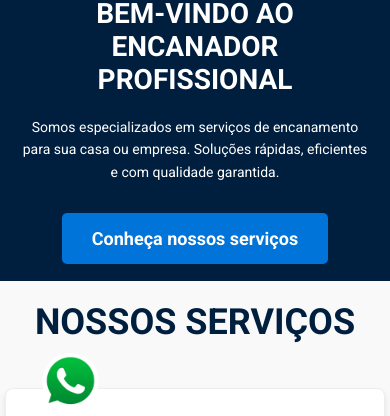
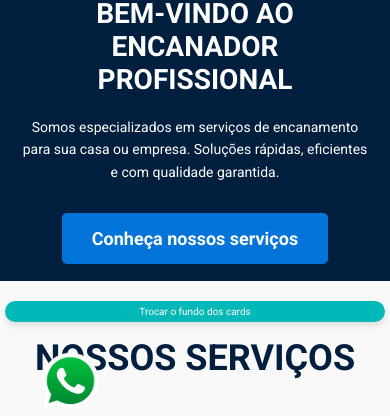
Before and after one commit to luiznascimentodev/prova-web-basico-faculdade, a plain HTML site: page index.html in a window 390 px wide. Shown: the part 384-800 px from the top of the page. Drawn offline with Linux system fonts and the light colour scheme.

Commit message:
Melhoria-botão-index

```diff
--- a/index.html
+++ b/index.html
@@ -36,6 +36,7 @@
     <!-- Conteúdo Principal -->
     <main>
         <section class="banner">
+
             <img src="./assets/banner.png" alt="banner de encanamento" loading="lazy">
         </section>
 
@@ -46,6 +47,7 @@
         </section>
 
         <section class="cards">
+            <button id="changeBG" class="btn">Trocar o fundo dos cards</button>
             <h2>Nossos Serviços</h2>
 
             <div class="card">
@@ -68,8 +70,9 @@
                 <img src="./assets/preventiva.jpg" alt="Manutenção Preventiva" loading="lazy">
                 <p>Oferecemos serviços de manutenção preventiva para evitar problemas futuros, como vazamentos e obstruções, aumentando a vida útil do seu sistema hidráulico.</p>
             </div>
-            <button id="changeBG" class="btn">Trocar o fundo dos cards</button>
+
         </section>
+
 
 
     </main>
--- a/style.css
+++ b/style.css
@@ -982,22 +982,44 @@ form button:hover {
 
   #changeBG {
 
-    padding: 5px 10px; /* Reduzindo o tamanho do botão */
-    background-color: #004aad; /* Cor de fundo (verde água) */
+    right: 20px; /* Distância do botão para a direita */
+    padding: 8px 15px; /* Tamanho do botão */
+    background-color: #00b8b8; /* Cor de fundo */
     color: white; /* Cor do texto */
-    border: none; /* Remove a borda padrão */
+    border: none; /* Sem bordas */
     border-radius: 15px; /* Bordas arredondadas */
-    font-size: 12px; /* Tamanho da fonte menor */
+    font-size: 14px; /* Tamanho da fonte */
     cursor: pointer; /* Cursor de mão para indicar clicável */
-    transition: background-color 0.3s ease, transform 0.2s ease; /* Animação suave */
+    transition: background-color 0.3s ease, transform 0.2s ease; /* Animação de transição */
     box-shadow: 0 4px 6px rgba(0, 0, 0, 0.1); /* Sombra suave */
-    display: inline-block; /* Deixa o botão como um bloco em linha */
+    z-index: 1000; /* Garante que o botão fique acima de outros elementos */
 }
 
 #changeBG:hover {
-    transform: scale(1.05); /* Aumenta levemente o tamanho do botão */
+    background-color: #009b9b; /* Cor mais escura ao passar o mouse */
+    transform: scale(1.1); /* Aumenta levemente o botão ao passar o mouse */
 }
 
 #changeBG:focus {
-    outline: none; /* Remove o contorno padrão ao focar */
+    outline: none; /* Remove o contorno ao focar */
 }
+
+/* Responsividade para telas pequenas */
+@media (max-width: 768px) {
+    #changeBG {
+        padding: 6px 12px; /* Menor tamanho para telas menores */
+        font-size: 12px; /* Reduz o tamanho da fonte */
+        bottom: 20px; /* Ajusta a posição do botão no fundo */
+        right: 15px; /* Ajusta a posição do botão à direita */
+    }
+}
+
+/* Responsividade para telas muito pequenas (ex: smartphones verticais) */
+@media (max-width: 480px) {
+    #changeBG {
+        padding: 5px 10px; /* Tamanho ainda menor para telas muito pequenas */
+        font-size: 10px; /* Fonte menor para telas pequenas */
+        bottom: 10px; /* Ajusta ainda mais para o fundo */
+        right: 10px; /* Ajusta a distância à direita */
+    }
+}
```
